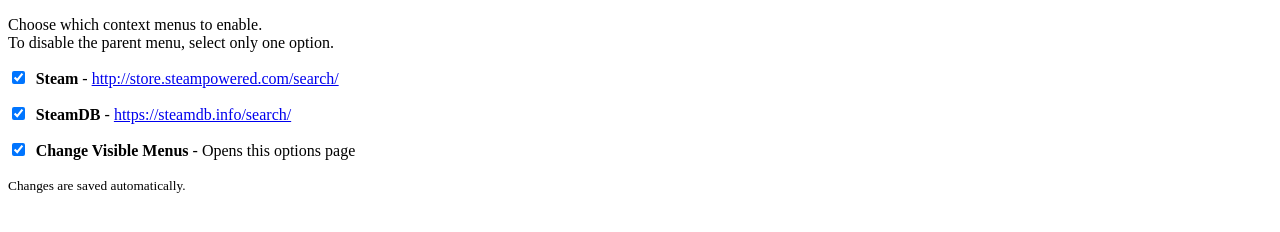
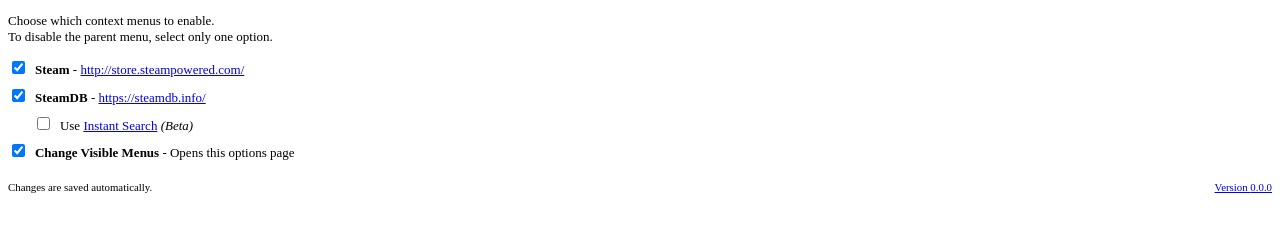
Before and after one commit to Skylark95/chrome-steam-context-menu, a browser extension: page options.html in a window 1280 px wide. Drawn offline with Linux system fonts and the light colour scheme.

Commit message:
add steamdb instant search, style changes to options screen

```diff
--- a/options.html
+++ b/options.html
@@ -2,15 +2,21 @@
 <html>
 <head><title>Steam Context Menu</title></head>
 <style>
+  body {
+    font-size: small;
+  }
   .option {
-    margin-bottom: 1em;
+    margin-bottom: .6em;
+  }
+  .clearfix {
+    overflow: auto;
   }
   input[type="checkbox"] {
     margin-right: 0.5em;
   }
 </style>
 <body>
-<div style="margin: 10px 0 10px 0;">
+<div style="margin-bottom: 10px;">
   <p>
     Choose which context menus to enable.<br>
     To disable the parent menu, select only one option.<br>
@@ -19,14 +25,20 @@
     <label>
       <input type="checkbox" id="b_steam" />
       <strong>Steam</strong> -
-      <a target="_blank" href="http://store.steampowered.com/search/">http://store.steampowered.com/search/</a>
+      <a target="_blank" href="http://store.steampowered.com/">http://store.steampowered.com/</a>
     </label>
   </div>
   <div class="option">
     <label>
       <input type="checkbox" id="b_steamdb" />
       <strong>SteamDB</strong> -
-      <a target="_blank" href="https://steamdb.info/search/">https://steamdb.info/search/</a>
+      <a target="_blank" href="https://steamdb.info/">https://steamdb.info/</a>
+    </label>
+  </div>
+  <div class="option" style="margin-left: 25px;">
+    <label>
+      <input type="checkbox" id="b_steamdb_instant" />
+      Use <a target="_blank" href="https://steamdb.info/instantsearch/">Instant Search</a> <em>(Beta)</em>
     </label>
   </div>
   <div class="option">
@@ -37,7 +49,14 @@
     </label>
   </div>
 </div>
-<small>Changes are saved automatically.</small>
+<div class="clearfix" style="font-size: smaller; margin-top: 20px;">
+  <span style="float: left">Changes are saved automatically.</span>
+  <span style="float: right">
+    <a target="_blank" href="https://github.com/Skylark95/chrome-steam-context-menu/releases">
+      Version <span id="version"></span>
+    </a>
+  </span>
+</div>
 <script src="options.js"></script>
 </body>
 </html>
--- a/options.js
+++ b/options.js
@@ -2,18 +2,24 @@
   chrome.storage.sync.set({
     b_steam: document.getElementById('b_steam').checked,
     b_steamdb: document.getElementById('b_steamdb').checked,
+    b_steamdb_instant: document.getElementById('b_steamdb_instant').checked,
     b_options: document.getElementById('b_options').checked
   });
 }
 
 function restore_options() {
+  var manifest = chrome.runtime.getManifest();
+  document.getElementById('version').innerHTML = manifest.version;
+
   chrome.storage.sync.get({
     b_steam: true,
     b_steamdb: true,
+    b_steamdb_instant: false,
     b_options: true
   }, function(items) {
     document.getElementById('b_steam').checked = items.b_steam;
     document.getElementById('b_steamdb').checked = items.b_steamdb;
+    document.getElementById('b_steamdb_instant').checked = items.b_steamdb_instant;
     document.getElementById('b_options').checked = items.b_options;
   });
 }
--- a/steamContextMenu.js
+++ b/steamContextMenu.js
@@ -1,6 +1,7 @@
 var options = {
       b_steam: true,
       b_steamdb: true,
+      b_steamdb_instant: false,
       b_options: true
     };
 
@@ -40,11 +41,12 @@
 }
 
 function create_steamdb_menu() {
+  var steamdb_url = options.b_steamdb_instant ? 'https://steamdb.info/instantsearch/?idx=steamdb&q=' : 'https://steamdb.info/search/?q=';
   chrome.contextMenus.create({
     "title": "Search SteamDB for '%s'",
     "contexts": ["selection"],
     "onclick": function (info) {
-        chrome.tabs.create({url: 'https://steamdb.info/search/?q=' + encodeURIComponent(info.selectionText)});
+        chrome.tabs.create({url: steamdb_url + encodeURIComponent(info.selectionText)});
     }
   });
 }
```
